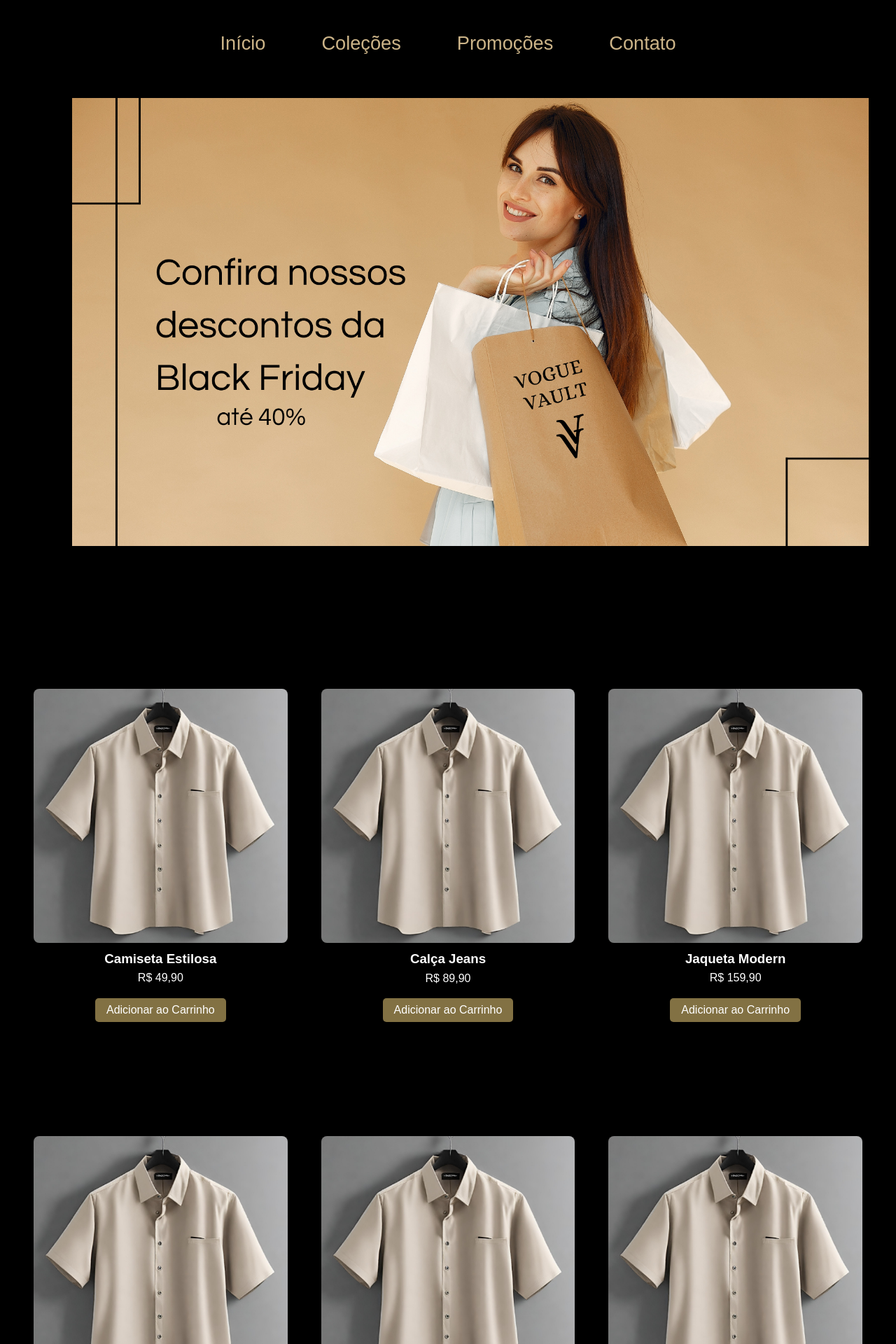
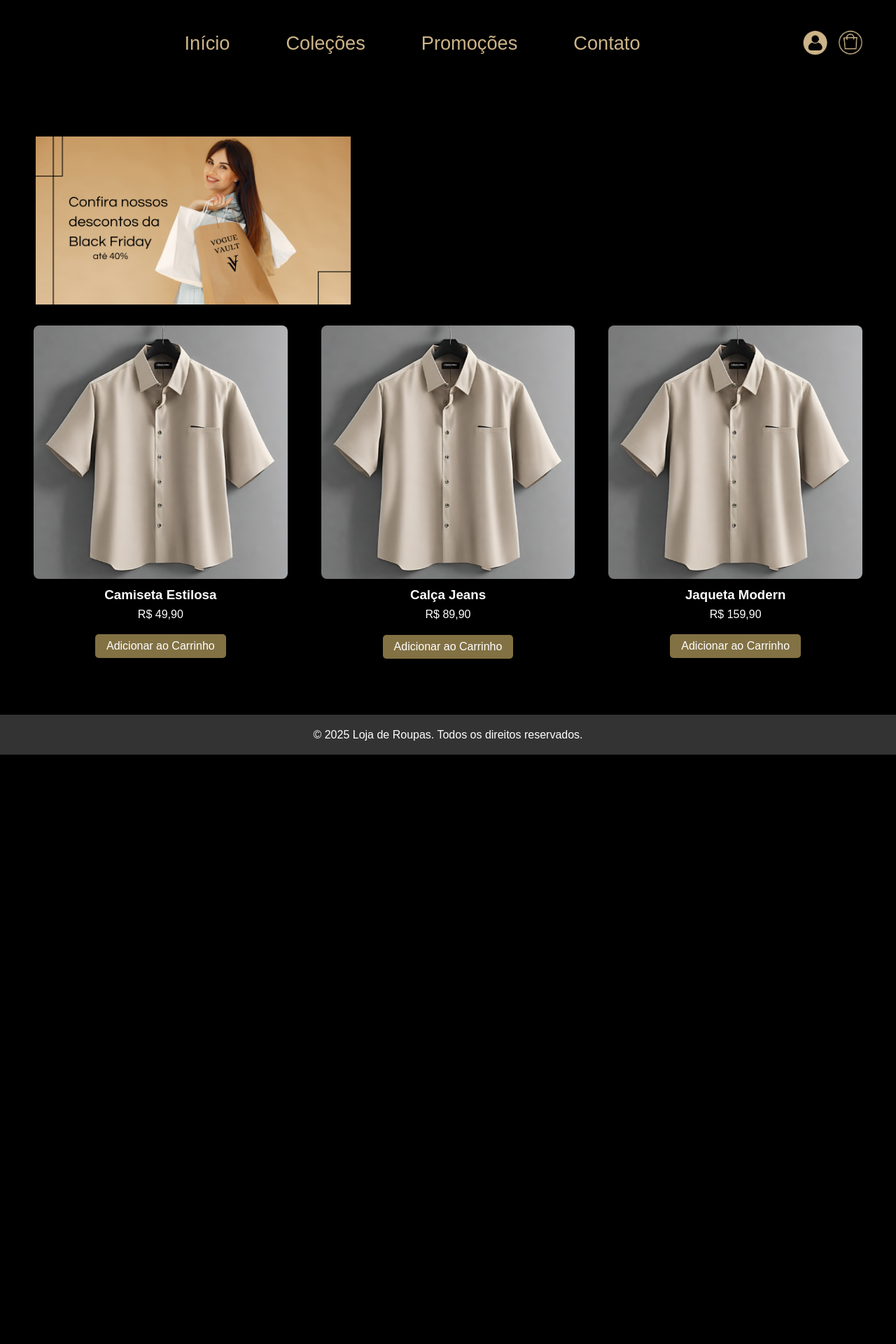
Before and after one commit to carlosgodspeed/Vogue-Vault, a PHP site: the page made by src/Pages/Promoções.html in a window 1280 px wide. Shown: the top 1920 px of the page at 70% size. After the commit the page ends 1078 px from the top, so only its background shows below. Run offline with PHP 8.4, Linux system fonts and the light colour scheme.

Commit message:
adicionado icones de usuario e carrinho de compras

```diff
--- a/Index.html
+++ b/Index.html
@@ -17,6 +17,8 @@
                     <li><a href="./src/Pages/Promoções.html">Promoções</a></li>
                     <li><a href="#">Contato</a></li>
                 </ul>
+                <img src="./src/img/Login user.png" style="width: 50px; height: 50px; margin-top: 37px; margin-left: 1px;">
+                <img src="./src/img/Sacola.png" style="width: 50px; height: 50px; margin-top: 37px; margin-left: 1px;">
             </nav>
         </div>
     </header>
--- a/src/Pages/Promoções.html
+++ b/src/Pages/Promoções.html
@@ -17,62 +17,20 @@
                     <li><a href="./Promoções.html">Promoções</a></li>
                     <li><a href="#">Contato</a></li>
                 </ul>
+                <img src="../img/Login user.png" style="width: 50px; height: 50px; margin-top: 37px; margin-left: 1px;">
+                <img src="../img/Sacola.png" style="width: 50px; height: 50px; margin-top: 37px; margin-left: 1px;">
             </nav>
         </div>
     </header>
 
     <main>
-        <section class="banner"></section>
+        <div class="promoimg">
+        <img src="../img/vogue vault promoção.png">
+        </div>
 
         <br>
+        <br>
         <section class="produtos">
-            <h2>Promoção do Dia</h2>
-            <div class="produtos-grid">
-                <div class="produto">
-                    <img src="./../img/roupa 1.png" alt="Produto 1">
-                    <h3>Camiseta Estilosa</h3>
-                    <p>R$ 49,90</p>
-                    <button class="btn-carrinho">Adicionar ao Carrinho</button>
-                </div>
-                <div class="produto">
-                    <img src="./../img/roupa 1.png" alt="Produto 2">
-                    <h3>Calça Jeans</h3>
-                    <p>R$ 89,90</p>
-                    <button class="btn-carrinho">Adicionar ao Carrinho</button>
-                </div>
-                <div class="produto">
-                    <img src="./../img/roupa 1.png" alt="Produto 3">
-                    <h3>Jaqueta Modern</h3>
-                    <p>R$ 159,90</p>
-                    <button class="btn-carrinho">Adicionar ao Carrinho</button>
-                </div>
-            </div>
-        </section>
-        <section class="produtos">
-            <h2>Promoção do Dia</h2>
-            <div class="produtos-grid">
-                <div class="produto">
-                    <img src="./../img/roupa 1.png" alt="Produto 1">
-                    <h3>Camiseta Estilosa</h3>
-                    <p>R$ 49,90</p>
-                    <button class="btn-carrinho">Adicionar ao Carrinho</button>
-                </div>
-                <div class="produto">
-                    <img src="./../img/roupa 1.png" alt="Produto 2">
-                    <h3>Calça Jeans</h3>
-                    <p>R$ 89,90</p>
-                    <button class="btn-carrinho">Adicionar ao Carrinho</button>
-                </div>
-                <div class="produto">
-                    <img src="./../img/roupa 1.png" alt="Produto 3">
-                    <h3>Jaqueta Modern</h3>
-                    <p>R$ 159,90</p>
-                    <button class="btn-carrinho">Adicionar ao Carrinho</button>
-                </div>
-            </div>
-        </section>
-        <section class="produtos">
-            <h2>Promoção do Dia</h2>
             <div class="produtos-grid">
                 <div class="produto">
                     <img src="./../img/roupa 1.png" alt="Produto 1">
--- a/src/css/promo.css
+++ b/src/css/promo.css
@@ -81,6 +81,25 @@ nav a {
     margin-top: 2rem;
 }
 
+.promoimg {
+    position: relative; /* Permite mover a imagem dentro da div */
+    width: 100%; /* Ajuste conforme necessário */
+    height: auto; /* Mantém a proporção */
+    display: flex; /* Facilita o alinhamento */
+    justify-content: flex-start; /* Centraliza horizontalmente */
+    align-items:flex-start; /* Centraliza verticalmente */
+    padding: 1px; /* Ajuste conforme necessário */
+}
+
+.promoimg img {
+    width: 450px; /* Ajuste o tamanho da imagem */
+    height: 240px;
+    position: relative; /* Permite mover a imagem */
+    top: 70px; /* Move para baixo */
+    left: 50px; /* Move para a esquerda */
+}
+
+
 .promo h2 {
     font-size: 2rem;
     margin-bottom: 1rem;
```
Also changed, not shown: src/img/Login user.png (added), src/img/Sacola.png (added), src/img/coleção 1.png (added).
